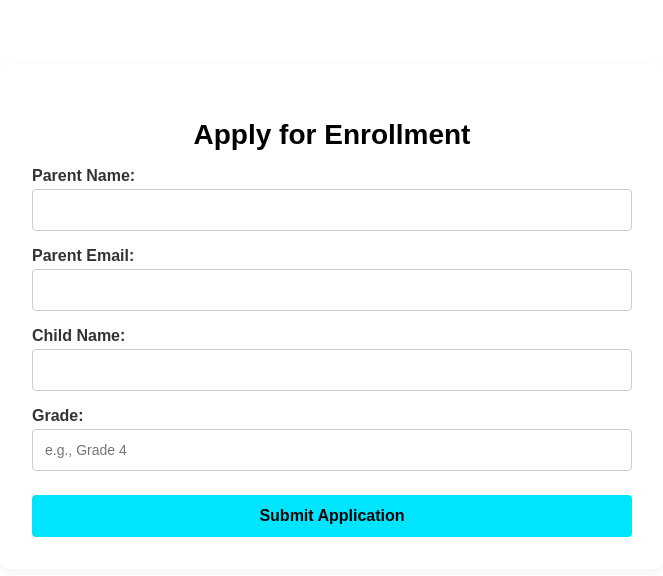
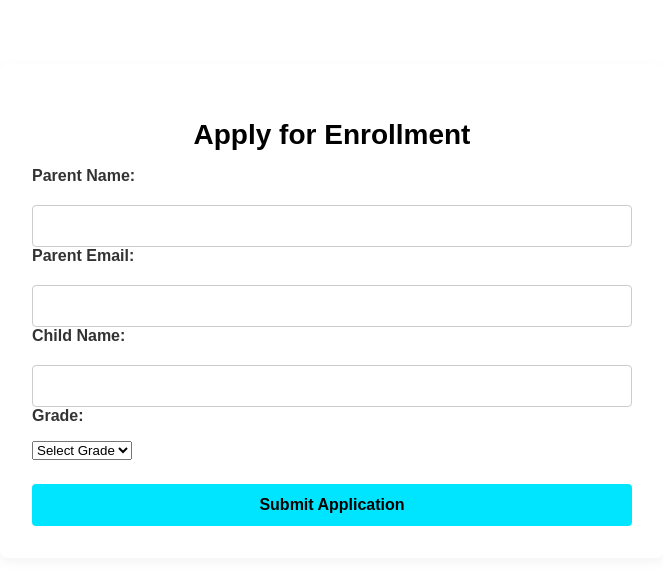
Before and after one commit to DeFatso/next_century_frontend, a React (Create React App) app: page /apply in a window 1280 px wide. Shown: the top 576 px of the page, without its empty margins (308-971 px from the left). Built offline with nearby package versions, Linux system fonts and the light colour scheme.

Commit message:
ApplicationForm.jsx

```diff
--- a/src/components/ApplicationForm.jsx
+++ b/src/components/ApplicationForm.jsx
@@ -25,75 +25,110 @@ const ApplicationForm = () => {
     setError(null);
     setSuccessMsg(null);
 
+    console.log("Submitting:", formData); // Debug log
+
     try {
-      const res = await fetch(`${API_BASE}/applications/apply`, {
+      const response = await fetch(`${API_BASE}/applications/apply`, {
         method: "POST",
-        headers: { "Content-Type": "application/json" },
-        body: JSON.stringify(formData),
+        headers: {
+          "Content-Type": "application/json",
+        },
+        body: JSON.stringify({
+          parentName: formData.parentName,
+          email: formData.email,
+          childName: formData.childName,
+          grade: formData.grade
+        }),
       });
-      if (!res.ok) throw new Error("Failed to submit application");
 
-      setSuccessMsg("Application submitted successfully!");
+      const data = await response.json();
+      console.log("Response:", data); // Debug log
+
+      if (!response.ok) {
+        throw new Error(data.message || "Failed to submit application");
+      }
+
+      setSuccessMsg(data.message || "Application submitted successfully!");
       setFormData({ parentName: "", email: "", childName: "", grade: "" });
+
     } catch (err) {
-      setError(err.message);
+      console.error("Submission error:", err);
+      setError(err.message || "An error occurred");
     }
   };
 
   return (
-    <form onSubmit={handleSubmit}>
+    <div className="application-form-container">
+      <form onSubmit={handleSubmit} className="application-form">
         <h2>Apply for Enrollment</h2>
 
-      <label>
-        Parent Name:
+        <div className="form-group">
+          <label htmlFor="parentName">Parent Name:</label>
           <input
             type="text"
+            id="parentName"
             name="parentName"
             value={formData.parentName}
             onChange={handleChange}
             required
           />
-      </label>
+        </div>
 
-      <label>
-        Parent Email:
+        <div className="form-group">
+          <label htmlFor="email">Parent Email:</label>
           <input
             type="email"
+            id="email"
             name="email"
             value={formData.email}
             onChange={handleChange}
             required
           />
-      </label>
+        </div>
 
-      <label>
-        Child Name:
+        <div className="form-group">
+          <label htmlFor="childName">Child Name:</label>
           <input
             type="text"
+            id="childName"
             name="childName"
             value={formData.childName}
             onChange={handleChange}
             required
           />
-      </label>
+        </div>
 
-      <label>
-        Grade:
-        <input
-          type="text"
+        <div className="form-group">
+          <label htmlFor="grade">Grade:</label>
+          <select
+            id="grade"
             name="grade"
             value={formData.grade}
             onChange={handleChange}
             required
-          placeholder="e.g., Grade 4"
-        />
-      </label>
+          >
+            <option value="">Select Grade</option>
+            <option value="Pre-K">Pre-K</option>
+            <option value="Kindergarten">Kindergarten</option>
+            <option value="1st Grade">1st Grade</option>
+            <option value="2nd Grade">2nd Grade</option>
+            <option value="3rd Grade">3rd Grade</option>
+            <option value="4th Grade">4th Grade</option>
+            <option value="5th Grade">5th Grade</option>
+            <option value="6th Grade">6th Grade</option>
+            <option value="7th Grade">7th Grade</option>
+            <option value="8th Grade">8th Grade</option>
+          </select>
+        </div>
 
-      <button type="submit">Submit Application</button>
+        <button type="submit" className="submit-button">
+          Submit Application
+        </button>
 
-      {error && <p style={{ color: "red" }}>❌ {error}</p>}
-      {successMsg && <p style={{ color: "green" }}>✅ {successMsg}</p>}
+        {error && <p className="error-message">❌ {error}</p>}
+        {successMsg && <p className="success-message">✅ {successMsg}</p>}
       </form>
+    </div>
   );
 };
 
```
Lines whose indentation alone changed are shown as unchanged.
